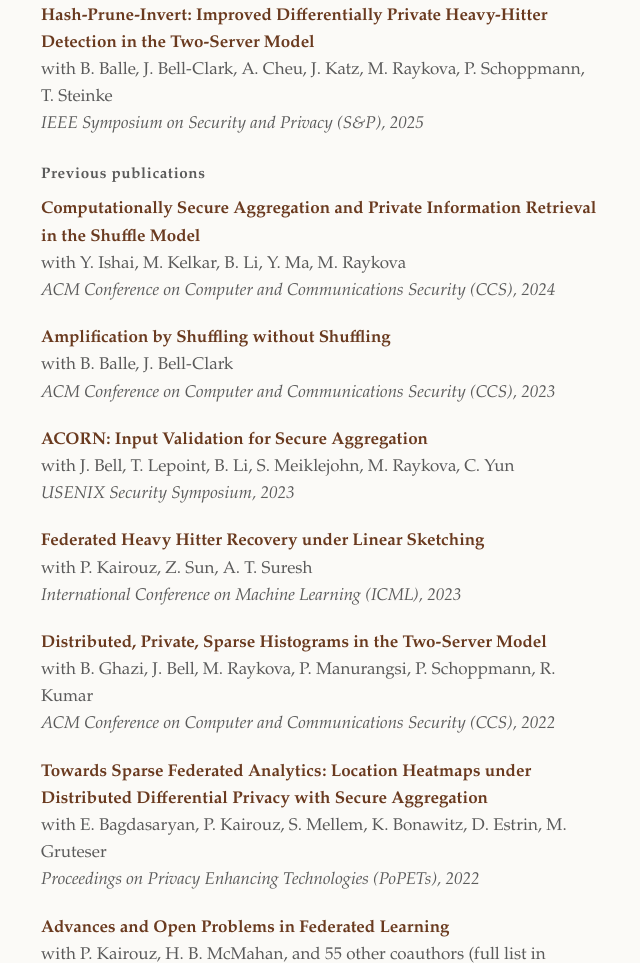
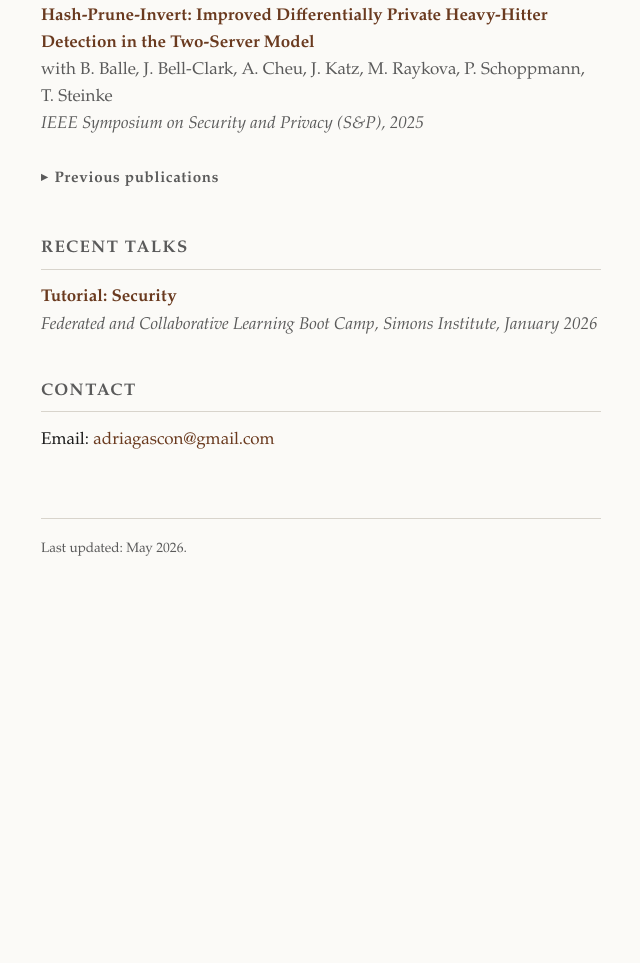
Before and after one commit to adriagascon/adriagascon.github.io, a plain HTML site: page index.html in a window 1280 px wide. Shown: the part 1517-2480 px from the top of the page, without its empty margins (319-959 px from the left). After the commit the page ends 2173 px from the top, so only its background shows below. Drawn offline with Linux system fonts and the light colour scheme.

Commit message:
Collapsible previous publications + Recent talks section

```diff
--- a/index.html
+++ b/index.html
@@ -93,6 +93,34 @@
       margin: 1.5rem 0 0.6rem;
       letter-spacing: 0.04em;
     }
+    details.previous { margin-top: 1.5rem; }
+    details.previous > summary {
+      font-weight: 600;
+      font-size: 0.95rem;
+      color: var(--muted);
+      letter-spacing: 0.04em;
+      cursor: pointer;
+      padding: 0.3rem 0;
+      list-style: none;
+      display: flex;
+      align-items: center;
+      gap: 0.4rem;
+      user-select: none;
+    }
+    details.previous > summary::-webkit-details-marker { display: none; }
+    details.previous > summary::before {
+      content: "▸";
+      font-size: 0.8rem;
+      transition: transform 150ms ease;
+      display: inline-block;
+    }
+    details.previous[open] > summary::before { transform: rotate(90deg); }
+    details.previous > summary:hover { color: var(--fg); }
+    details.previous > .pubs { margin-top: 0.6rem; }
+    .talks { list-style: none; padding: 0; margin: 0; }
+    .talks li { margin: 0 0 1rem; }
+    .talk-title { font-weight: 600; }
+    .talk-venue { color: var(--muted); font-style: italic; }
     footer {
       margin-top: 4rem;
       padding-top: 1.25rem;
@@ -209,7 +237,8 @@
         </li>
       </ul>
 
-      <div class="year-group">Previous publications</div>
+      <details class="previous">
+        <summary>Previous publications</summary>
         <ul class="pubs">
           <li>
             <div class="pub-title">
@@ -310,6 +339,19 @@
             <div class="pub-venue">Conference on Automated Deduction (CADE), 2015</div>
           </li>
         </ul>
+      </details>
+    </section>
+
+    <section>
+      <h2>Recent talks</h2>
+      <ul class="talks">
+        <li>
+          <div class="talk-title">
+            <a href="https://www.youtube.com/watch?v=zXOpzGShnC0">Tutorial: Security</a>
+          </div>
+          <div class="talk-venue">Federated and Collaborative Learning Boot Camp, Simons Institute, January 2026</div>
+        </li>
+      </ul>
     </section>
 
     <section>
```
Lines whose indentation alone changed are shown as unchanged.
